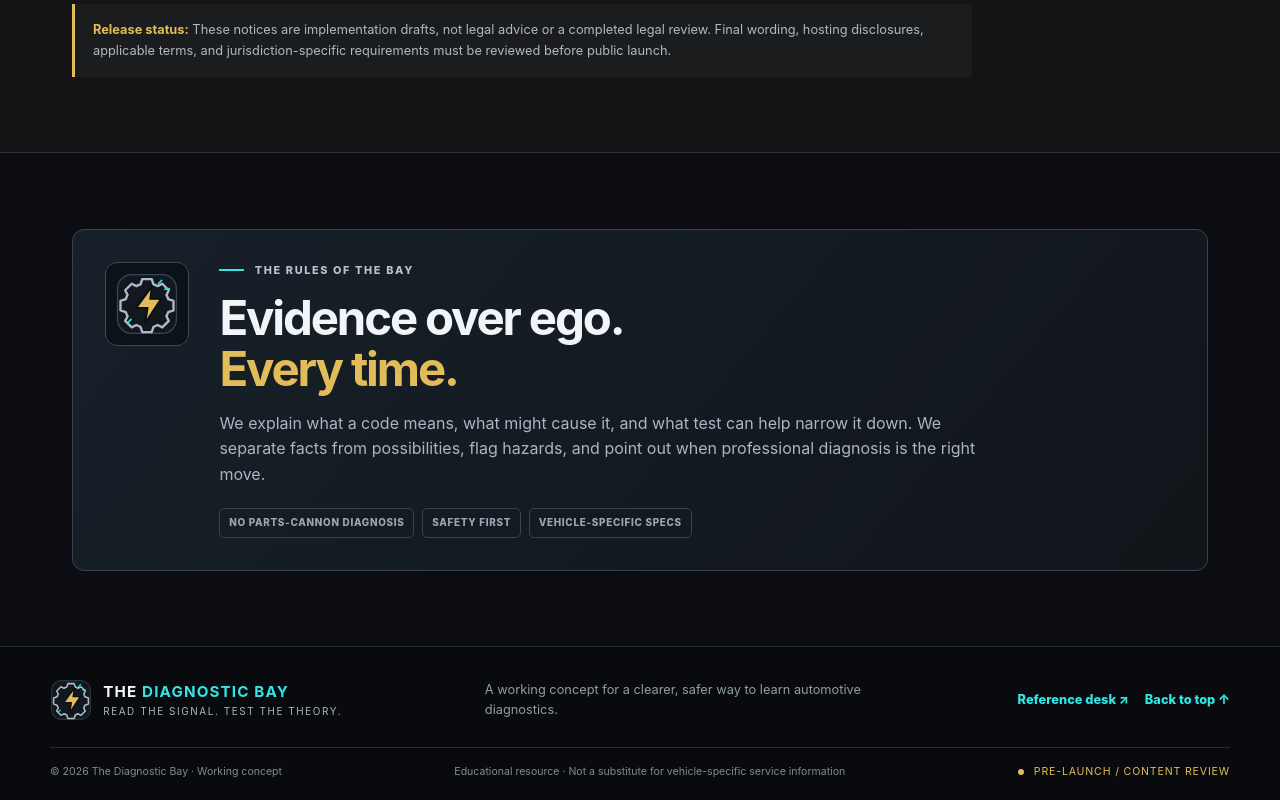
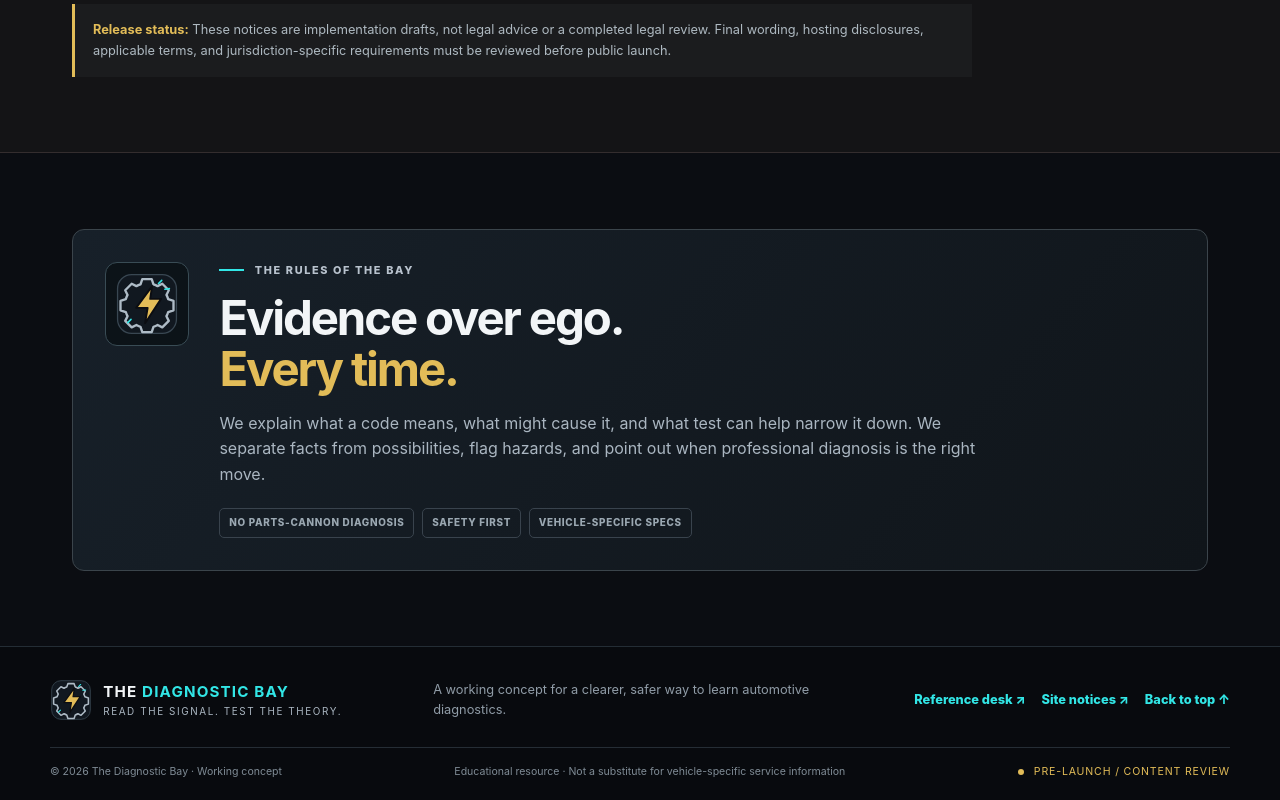
Before and after one commit to Chaotic-Minds-Collective/CR-Diagnostic-Site, a React (Vite) app: page / in a window 1280 px wide. Shown: the part 9659-10459 px from the top of the page. Built offline with nearby package versions, Linux system fonts and the light colour scheme.

Commit message:
Link site notices from footer

```diff
--- a/src/components/InfoSections.tsx
+++ b/src/components/InfoSections.tsx
@@ -183,6 +183,9 @@ export const SiteFooter: React.FC = () => {
           <a className="back-top" href="#reference-desk">
             Reference desk ↗
           </a>
+          <a className="back-top" href="#site-notices">
+            Site notices ↗
+          </a>
           <a className="back-top" href="#top">
             Back to top ↑
           </a>
```
